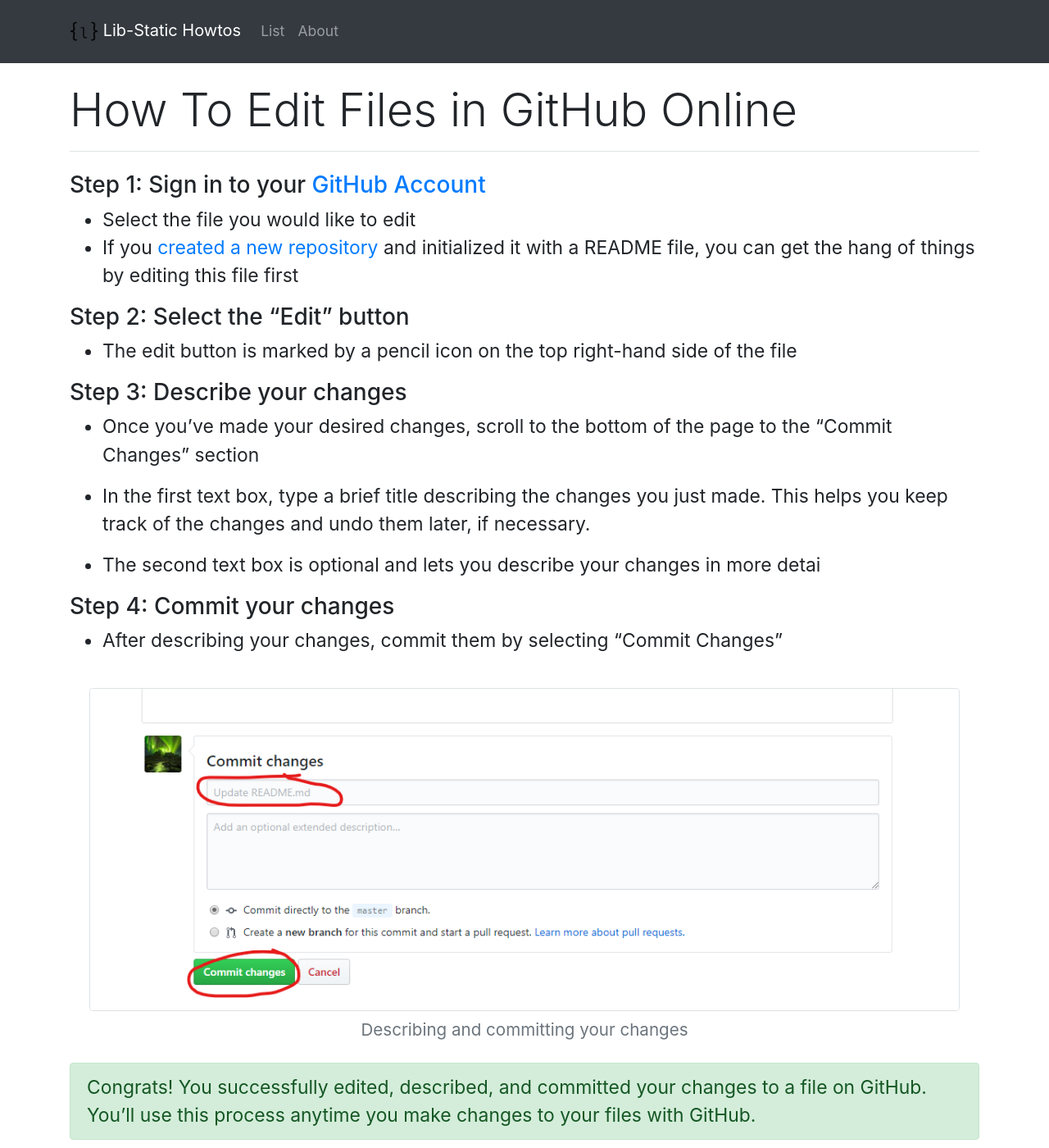
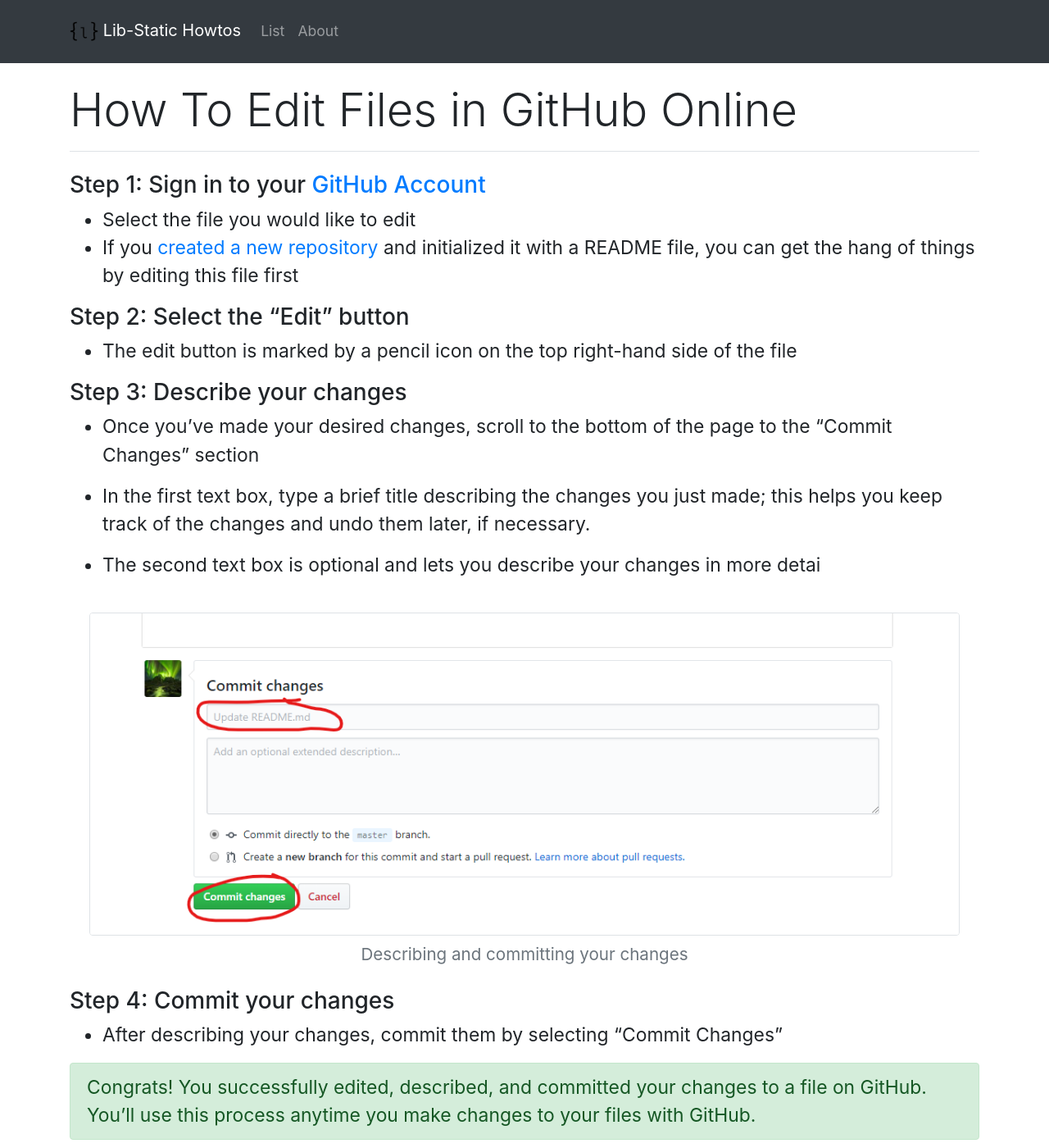
Before and after one commit to lib-static/howto, a Jekyll site: the page built from howtos/editfilesonlinegh.md, in a window 1280 px wide and 1400 px high. Shown: the whole window at 82% size. Built offline with Jekyll 4.4.1, drawn with Linux system fonts in a browser that asks for light colours.

Commit message:
move step 4

```diff
--- a/howtos/editfilesonlinegh.md
+++ b/howtos/editfilesonlinegh.md
@@ -16,14 +16,14 @@ title: How To Edit Files in GitHub Online
 
 - Once you've made your desired changes, scroll to the bottom of the page to the "Commit Changes" section
 
-- In the first text box, type a brief title describing the changes you just made. This helps you keep track of the changes and undo them later, if necessary.
+- In the first text box, type a brief title describing the changes you just made; this helps you keep track of the changes and undo them later, if necessary.
 
 - The second text box is optional and lets you describe your changes in more detai
+{% include bootstrap/figure.md img="/github/github_commitchangeonline.png" caption="Describing and committing your changes" alt="Describing your change and committing your change" %}
 
 ### Step 4: Commit your changes
 
 - After describing your changes, commit them by selecting "Commit Changes"
-{% include bootstrap/figure.md img="/github/github_commitchangeonline.png" caption="Describing and committing your changes" alt="Describing your change and committing your change" %}
 
 {:.alert .alert-success}
 Congrats! You successfully edited, described, and committed your changes to a file on GitHub. You'll use this process anytime you make changes to your files with GitHub.
```
